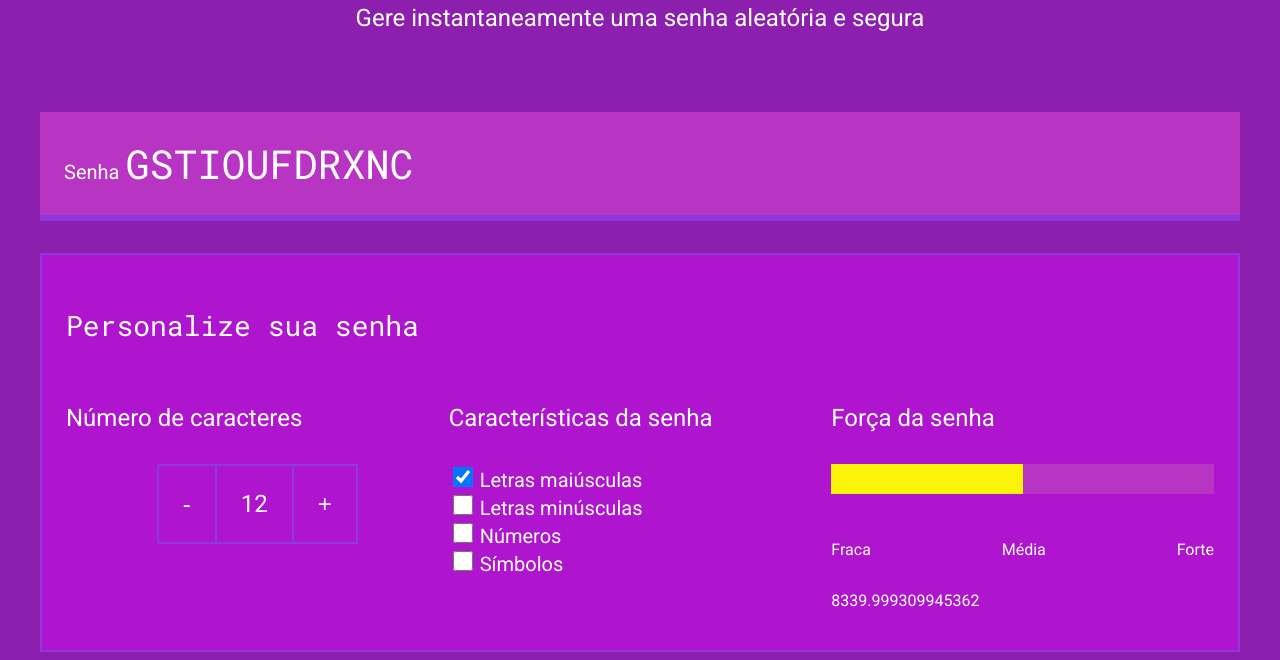
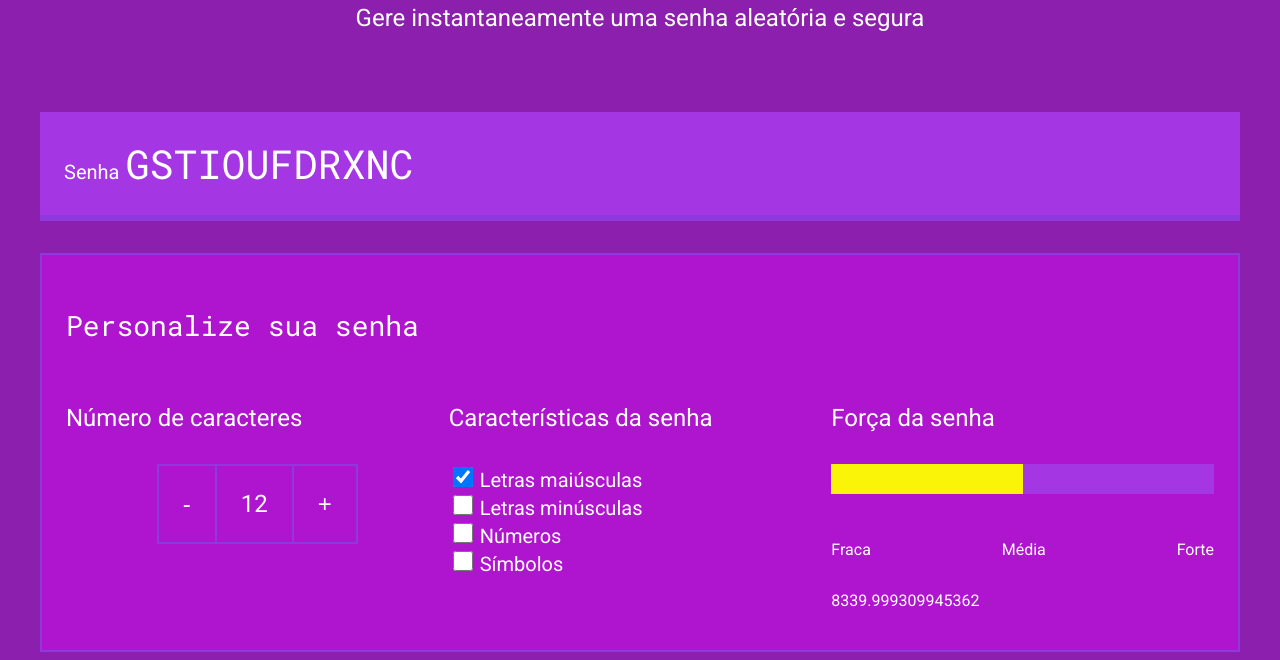
Before and after one commit to Maculann/senhaSegura, a plain HTML site: page index.html in a window 1280 px wide. Shown: the part 210-870 px from the top of the page. Drawn offline with Linux system fonts and the light colour scheme.

Commit message:
ipoç9ç09

```diff
--- a/style.css
+++ b/style.css
@@ -3,7 +3,7 @@
 :root {
     --branco: white;
     --cor-de-fundo: #8c1fad;
-    --fundo-senha: #b835c4;
+    --fundo-senha: #a436e4;
     --fundo-texto: #af14ce;
     --borda: #8e39dd;
     --roboto: 'Roboto', sans-serif;
```
